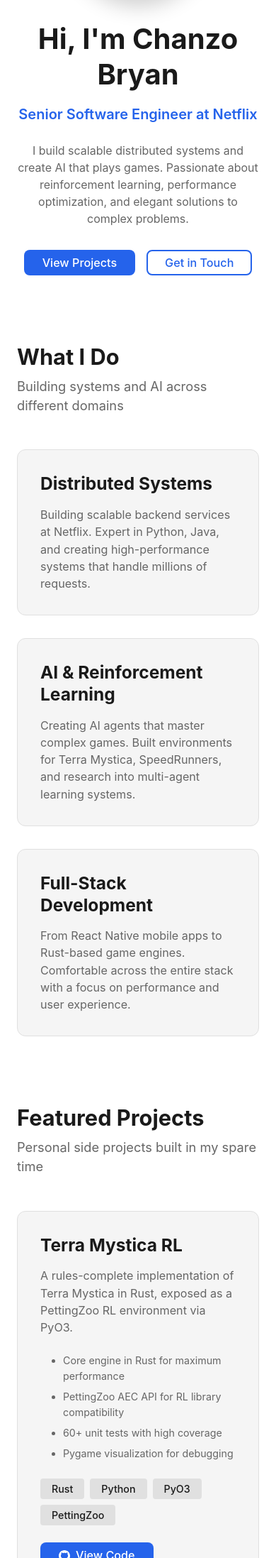
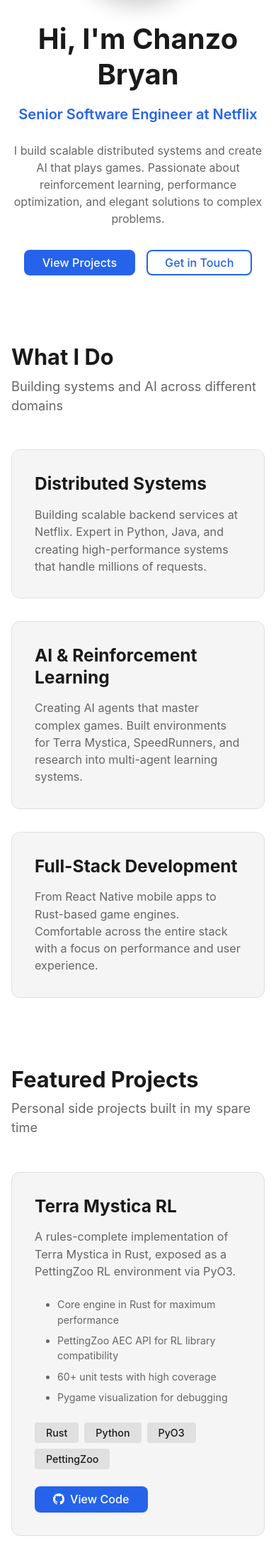
Before and after one commit to Chainso/chanzobryan.com, a Jekyll site: the page built from index.html, in a window 390 px wide. Shown: the part 346-2541 px from the top of the page at 71% size. Built offline with Jekyll 4.4.1, drawn with Linux system fonts in a browser that asks for light colours.

Commit message:
Reduce side margins: use smaller padding on mobile, standard on desktop

```diff
--- a/assets/css/_base.scss
+++ b/assets/css/_base.scss
@@ -165,5 +165,9 @@ table {
   width: 100%;
   max-width: $container-max-width;
   margin: 0 auto;
-  padding: 0 $container-padding;
+  padding: 0 $space-md;
+
+  @media (min-width: $screen-md) {
+    padding: 0 $space-lg;
+  }
 }
```
